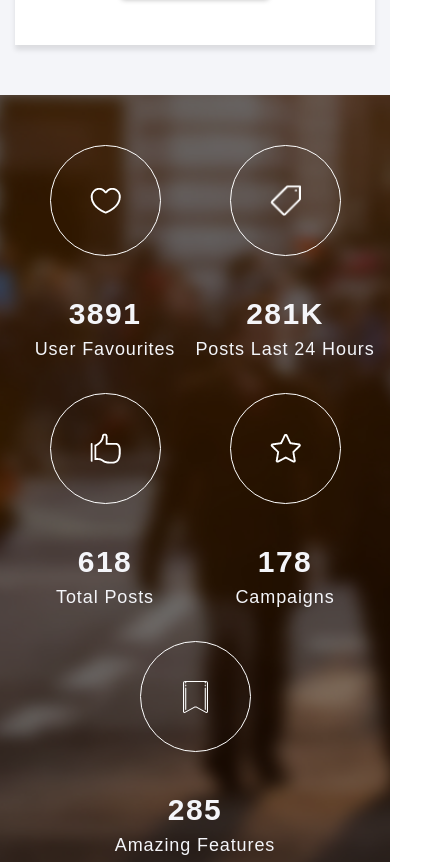
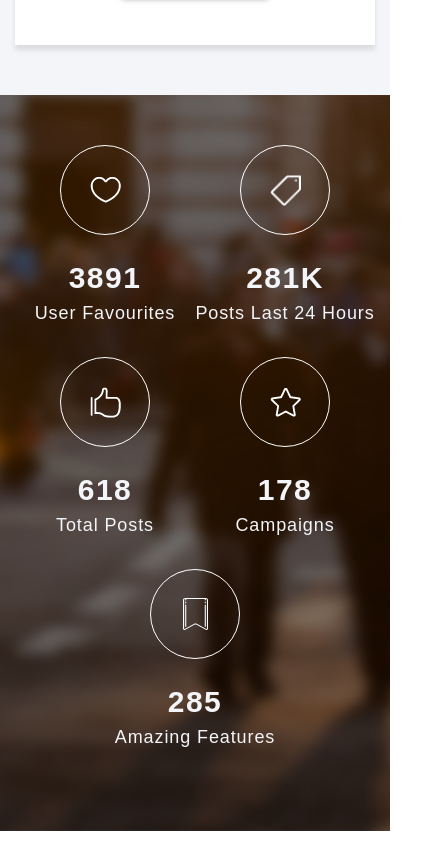
Before and after one commit to Lir-kulikov/Bino, a website: page src/index.html in a window 390 px wide. Shown: the part 4600-5462 px from the top of the page, 421 px wide, since content can reach past the window. Drawn offline with nearby package versions, Linux system fonts and the light colour scheme; files that its build step writes are made by us from their sources; files whose address does not match are found by name; a web font is replaced by a local one.

Commit message:
add blog mobile

```diff
--- a/src/js/slider.js
+++ b/src/js/slider.js
@@ -6,6 +6,7 @@ import Swiper, { Navigation, Pagination } from 'swiper';
 const mySwiper = new Swiper(document.querySelector('.swiper-container'), {
     slidesPerView: 1,
     speed: 1000,
+    spaceBetween: 50,
     navigation: {
         nextEl: '.swiper-button-next',
         prevEl: '.swiper-button-prev',
--- a/src/scss/_fonts.scss
+++ b/src/scss/_fonts.scss
@@ -1,7 +1,7 @@
 @include font-face("OpenSans", "OpenSans-Bold", "700", normal);
 @include font-face("OpenSans", "OpenSans-Regular", "400", normal);
-@include font-face("OpenSans", "OpenSans-SemiBoldItalic", "600", italic);
 @include font-face("OpenSans", "OpenSans-SemiBold", "600", normal);
 @include font-face("SourceSansPro", "SourceSansPro-Bold", "700", normal);
+@include font-face("OpenSans", "OpenSans-SemiBoldItalic", "600", italic);
+@include font-face("SourceSansPro", "SourceSansPro-Regular", "400", normal);
 @include font-face("SourceSansPro", "SourceSansPro-SemiBold", "600", normal);
-@include font-face("SourceSansPro", "SourceSansPro-Regular", "400", normal);
--- a/src/scss/main.scss
+++ b/src/scss/main.scss
@@ -144,7 +144,6 @@ body {
   top: 0;
   right: 0;
   left: 0;
-  overflow: hidden;
   padding-top: 39px;
 
   &__inner {
@@ -1664,6 +1663,10 @@ body {
       padding-top: 50px;
       padding-bottom: 50px;
     }
+
+    @include _600 {
+      align-items: flex-start;
+    }
   }
 
   &__item {
@@ -1695,6 +1698,12 @@ body {
     background-repeat: no-repeat;
     background-size: 31px;
     border-radius: 50%;
+
+    @include _600 {
+      width: 90px;
+      height: 90px;
+      margin-bottom: 20px;
+    }
   }
 
   &:nth-child(1) {
@@ -1924,10 +1933,15 @@ body {
     position: absolute;
     top: 0;
     left: 90px;
+    display: none;
     width: 2px;
     height: 100%;
     background-color: $accent;
     content: '';
+
+    @include _768 {
+      display: block;
+    }
   }
 
   &::after {
@@ -1958,15 +1972,16 @@ body {
   }
 
   &__subtitile {
+    margin-bottom: 20px;
+  }
+
+  &__circle-line {
+    @include _480 {
       max-width: 70%;
-    margin-bottom: 20px;
+      margin-left: 20%;
       margin-left: auto;
       text-align: left;
     }
-
-  &__circle-line {
-    //max-width: 70%;
-    margin-left: 20%;
   }
 
   &__line-team {
@@ -2032,7 +2047,7 @@ body {
 
       &:nth-child(5) {
         //margin-top: -7px;
-        margin-top: calc(70px - 6vw);
+        margin-top: calc(-5vw + 70px);
 
         @include _768 {
           margin-top: 0;
@@ -2269,8 +2284,8 @@ body {
   }
 
   &__item {
+    @media (min-width: 1401px) {
       flex-basis: 50%;
-
 
       &:nth-child(4n),
       &:nth-child(4n-1) {
@@ -2281,8 +2296,9 @@ body {
           transform: translateY(-50%) rotate(270deg);
         }
       }
-
-    @media (max-width: 1400px) {
+    }
+
+    @media screen and (min-width: 601px) and (max-width: 1400px) {
       flex-basis: 100%;
 
       &:nth-child(even) {
@@ -2299,12 +2315,20 @@ body {
 
 .blog-card {
   display: flex;
+
+  @include _600 {
+    flex-direction: column;
+  }
 
   &__img {
     flex-basis: 50%;
     background-position: center;
     background-repeat: no-repeat;
     background-size: cover;
+
+    @include _600 {
+      padding-top: 80%;
+    }
   }
 
   &__info {
@@ -2314,6 +2338,14 @@ body {
     background-color: $accent;
     color: $white;
     text-align: left;
+
+    @include _768 {
+      padding: 30px;
+    }
+
+    @include _480 {
+      padding: 20px;
+    }
 
     &::before {
       position: absolute;
@@ -2330,6 +2362,7 @@ body {
     }
   }
 
+  @media (min-width: 1401px) {
     &:nth-child(4n),
     &:nth-child(4n-1) {
       flex-direction: row-reverse;
@@ -2337,6 +2370,26 @@ body {
       .blog-card__info::before {
         left: 98%;
         transform: translateY(-50%) rotate(270deg);
+      }
+    }
+  }
+
+  @media screen and (min-width: 601px) and (max-width: 1400px) {
+    &:nth-child(even) {
+      flex-direction: row-reverse;
+
+      .blog-card__info::before {
+        left: 98%;
+        transform: translateY(-50%) rotate(270deg);
+      }
+    }
+  }
+
+  @include _600 {
+    .blog-card__info::before {
+      top: -34px;
+      left: 50%;
+      transform: translateY(-50%) translateX(-50%) rotate(180deg);
     }
   }
 
@@ -2346,6 +2399,10 @@ body {
     font-family: $second;
     font-size: 14px;
     letter-spacing: 0.7px;
+
+    @include _768 {
+      margin-bottom: 10px;
+    }
   }
 
   &__title {
@@ -2354,6 +2411,10 @@ body {
     font-size: 24px;
     letter-spacing: 1.2px;
     text-transform: uppercase;
+
+    @include _768 {
+      margin-bottom: 30px;
+    }
 
     &::before {
       position: absolute;
@@ -2372,6 +2433,10 @@ body {
     font-size: 16px;
     letter-spacing: 0.4px;
     line-height: 1.88;
+
+    @include _768 {
+      margin-bottom: 20px;
+    }
   }
 
   &__footer {
@@ -2416,6 +2481,11 @@ body {
   background-color: $light-1;
   text-align: center;
 
+  @include _768 {
+    padding-top: 50px;
+    padding-bottom: 50px;
+  }
+
   &__title {
     margin-bottom: 15px;
     letter-spacing: normal;
@@ -2431,6 +2501,14 @@ body {
     margin-top: 65px;
     margin-right: -15px;
     margin-left: -15px;
+
+    @include _979 {
+      display: block;
+    }
+
+    @include _768 {
+      margin-top: 30px;
+    }
   }
 
   &__info {
@@ -2451,9 +2529,26 @@ body {
   box-shadow: $shadow-card-lg;
   text-align: left;
 
+  @include _979 {
+    max-width: 100%;
+    margin-bottom: 15px;
+  }
+
+  @include _768 {
+    padding: 50px;
+  }
+
+  @include _480 {
+    padding: 20px;
+  }
+
   &__item {
     &:not(:last-child) {
       margin-bottom: 54px;
+
+      @include _480 {
+        margin-bottom: 20px;
+      }
     }
   }
 
@@ -2463,6 +2558,10 @@ body {
     font-size: 24px;
     font-weight: 600;
     text-transform: uppercase;
+
+    @include _480 {
+      margin-bottom: 8px;
+    }
   }
 
   &__info {
@@ -2490,6 +2589,14 @@ body {
   background-color: $white;
   box-shadow: $shadow-card-lg;
   text-align: left;
+
+  @include _768 {
+    padding: 50px;
+  }
+
+  @include _480 {
+    padding: 25px 20px 20px;
+  }
 
   &__list {
     margin-bottom: 29px;
@@ -2554,6 +2661,10 @@ body {
 
   &__btn {
     padding: 11px 24px;
+
+    @include _480 {
+      width: 100%;
+    }
   }
 }
 
@@ -2620,6 +2731,10 @@ body {
   overflow: hidden;
   height: 480px;
 
+  @include _768 {
+    height: 400px;
+  }
+
   &__bg {
     height: 120%;
     padding-top: 138px;
@@ -2628,6 +2743,11 @@ body {
     background-repeat: no-repeat;
     background-size: cover;
 
+    @include _768 {
+      padding-top: 50px;
+      padding-bottom: 50px;
+    }
+
     &::before {
       position: absolute;
       top: 0;
@@ -2649,6 +2769,10 @@ body {
     font-family: $second;
     font-size: 36px;
     font-weight: 400;
+
+    @include _480 {
+      font-size: 28px;
+    }
   }
 
   &__subtitle {
@@ -2657,6 +2781,10 @@ body {
     font-family: $second;
     font-size: 18px;
     font-weight: 400;
+
+    @include _768 {
+      font-size: 14px;
+    }
   }
 
   &__btn {
@@ -2676,6 +2804,11 @@ body {
     display: flex;
     align-items: center;
     justify-content: space-between;
+
+    @include _600 {
+      flex-direction: column;
+      justify-content: center;
+    }
   }
 
   &__copy {
@@ -2687,6 +2820,10 @@ body {
 }
 
 .social {
+  @include _600 {
+    margin-bottom: 20px;
+  }
+
   &__list {
     display: flex;
   }
```
Also changed, not shown: build/css/main.css, build/css/main.min.css, build/js/main.js, src/img/svg/up-arrow.svg, 2 other files. Lines whose indentation alone changed are shown as unchanged.
